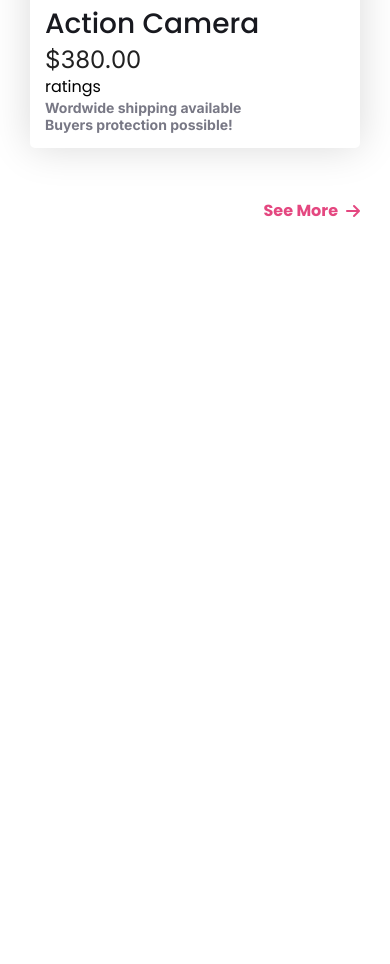
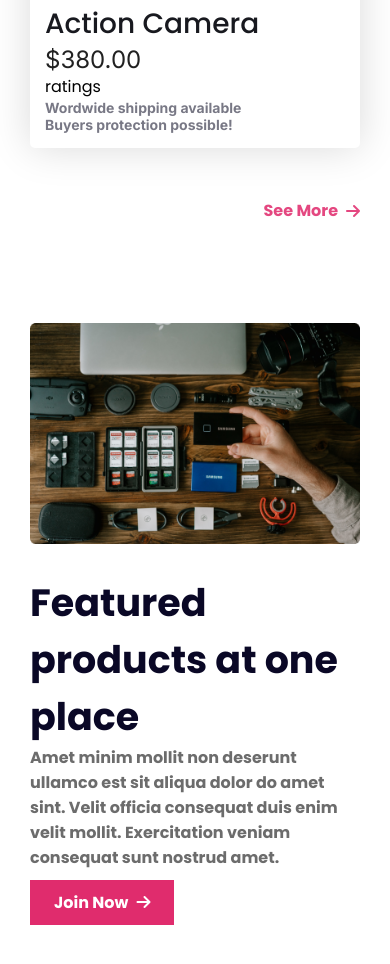
Before and after one commit to sovonbd/influencer-gears, a plain HTML site: page index.html in a window 390 px wide. Shown: the part 5369-6333 px from the top of the page. Before the commit the page ends 5692 px from the top, so only its background shows below. Drawn offline with Linux system fonts and the light colour scheme.

Commit message:
added responsive feature section

```diff
--- a/index.html
+++ b/index.html
@@ -145,10 +145,19 @@
                 </div>
             </div>
             <p class="see-more"><span>See More</span><i class="fa-solid fa-arrow-right"></i></p>
-
-
         </section>
 
+        <!-- feature section -->
+        <section class="feature">
+            <img src="./assets/images/gear.png" alt="">
+            <div class="feature-info">
+                <h3 class="feature-title">Featured products at one place</h3>
+                <p class="feature-desc">
+                    Amet minim mollit non deserunt ullamco est sit aliqua dolor do amet sint. Velit officia consequat duis enim velit mollit. Exercitation veniam consequat sunt nostrud amet.
+                </p>
+                <button class="primary-btn btn"><span>Join Now</span><i class="fa-solid fa-arrow-right"></i></button>
+            </div>
+        </section>
     </main>
     <footer>
 
--- a/style.css
+++ b/style.css
@@ -170,7 +170,7 @@ header {
 }
 
 .see-more {
-    margin: 50px 0px 100px;
+    margin: 50px 0px 0px;
     display: flex;
     justify-content: right;
     align-items: center;
@@ -178,6 +178,35 @@ header {
     color: rgba(224, 44, 109, 0.87);
     font-size: 16px;
     font-weight: 700;
+}
+
+/* feature section styles */
+.feature {
+    display: flex;
+    justify-content: space-between;
+    align-items: center;
+    gap: 80px;
+    width: 1100px;
+    margin: 100px auto;
+}
+
+.feature-title {
+    color: #0A0826;
+    font-size: 38px;
+    font-weight: 700;
+}
+
+.feature-desc {
+    color: #6C6C6C;
+    font-size: 16px;
+    font-weight: 700;
+    margin-bottom: 10px;
+}
+
+
+
+.btn {
+    border-radius: 0px;
 }
 
 .hide {
@@ -255,6 +284,16 @@ header {
         grid-template-columns: repeat(1, 1fr);
         gap: 20px;
     }
+
+    .feature {
+        gap: 30px;
+        max-width: 100%;
+        flex-direction: column;
+        padding: 0px 30px;
+    }
+    .feature img{
+        max-width: 100%;
+    }
 }
 
 @media screen and (min-width: 576px) and (max-width: 960px) {
@@ -288,4 +327,18 @@ header {
         margin-top: 0px;
         margin-bottom: 30px;
     }
+
+    .popular-img-title {
+        font-size: 25px;
+    }
+
+    .popular-img-price {
+        font-size: 20px;
+    }
+
+    .feature {
+        gap: 50px;
+        max-width: 100%;
+        padding: 0px 30px;
+    }
 }
```
